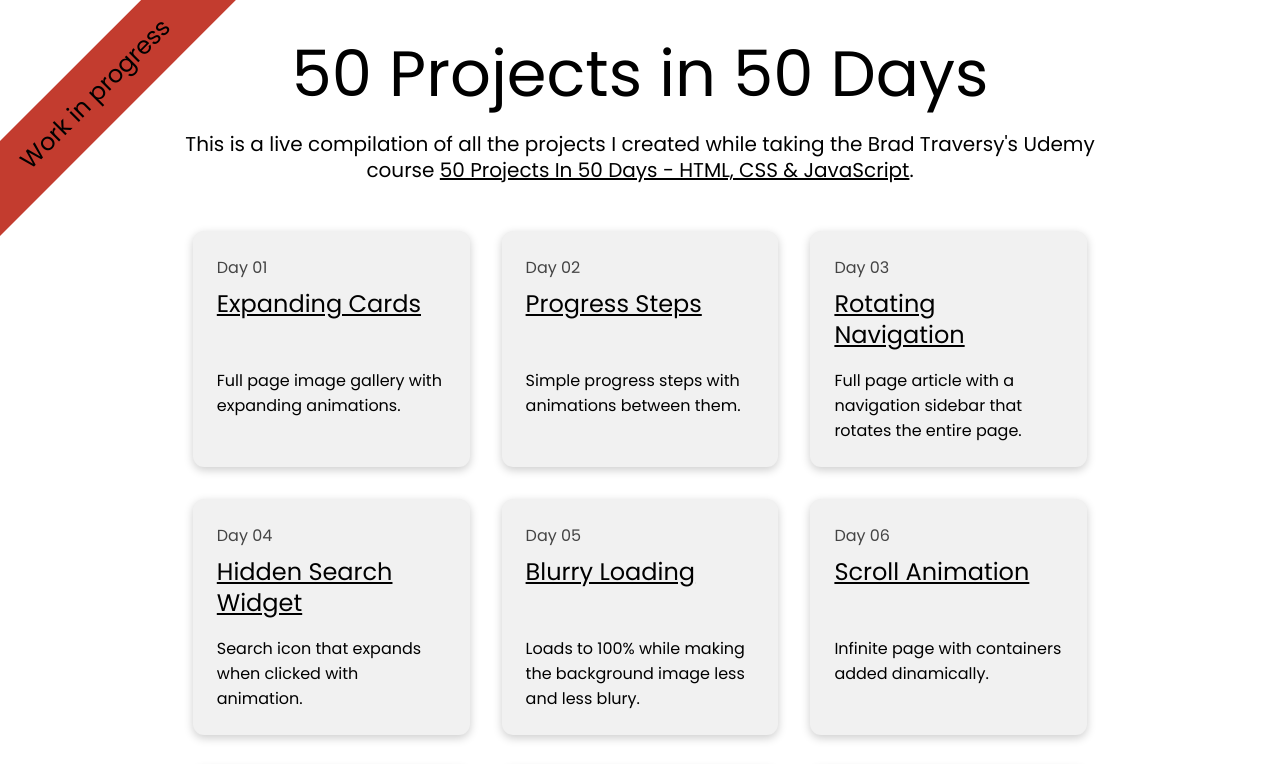
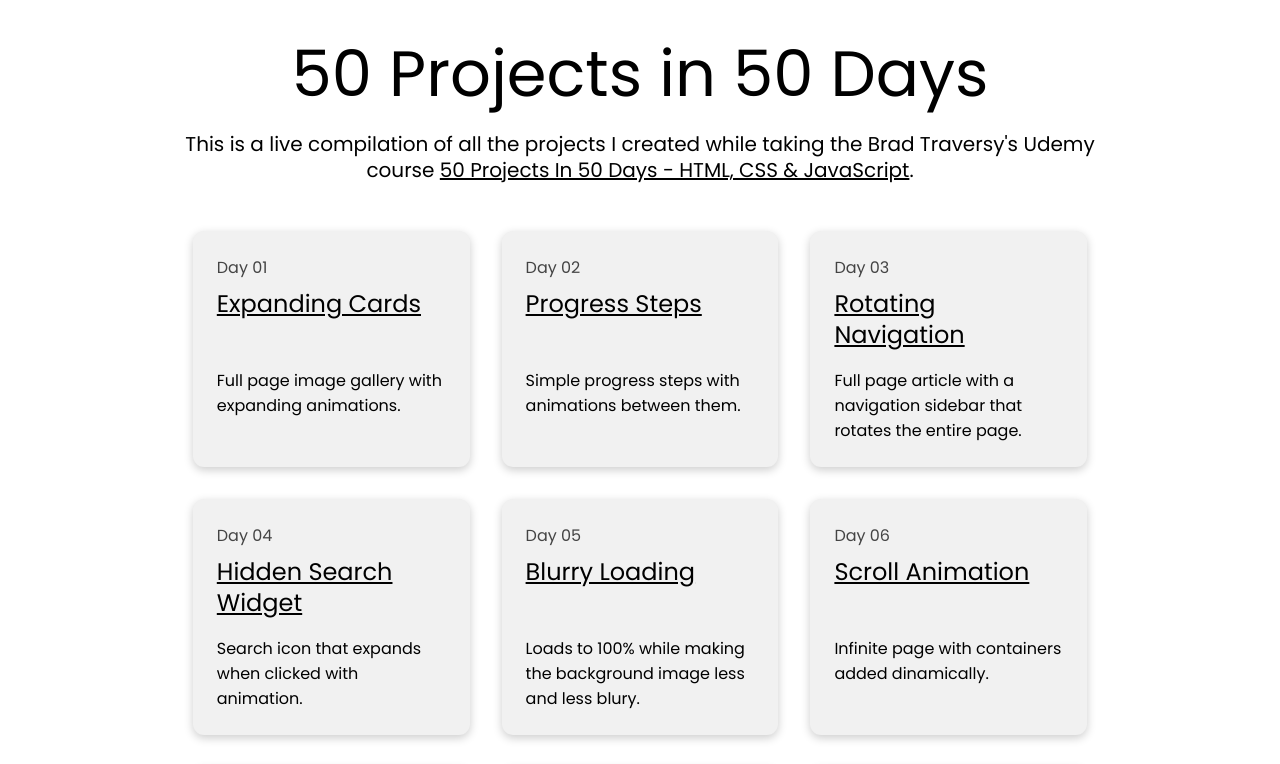
Before and after one commit to sos321/50projects, a plain HTML site: page index.html in a window 1280 px wide. Shown: the top 764 px of the page. Drawn offline with Linux system fonts and the light colour scheme.

Commit message:
Delete work in progress element

```diff
--- a/css/style.css
+++ b/css/style.css
@@ -2,24 +2,6 @@
   box-sizing: border-box;
   margin: 0;
   padding: 0;
-}
-
-/* TODO Delete */
-.work-in-progress {
-  position: absolute;
-  top: 60px;
-  left: -80px;
-
-  transform: rotate(-45deg);
-
-  background-color: rgb(195, 60, 47);
-
-  padding: 1rem;
-
-  width: 350px;
-
-  font-size: 1.5rem;
-  text-align: center;
 }
 
 h1,
--- a/index.html
+++ b/index.html
@@ -14,10 +14,11 @@
       rel="stylesheet"
     />
 
+    <link rel="shortcut icon" href="public/favicon.ico" type="image/x-icon" />
+
     <title>50 Projects in 50 Days</title>
   </head>
   <body>
-    <p class="work-in-progress">Work in progress</p>
     <h1 class="title">50 Projects in 50 Days</h1>
     <h5 class="description">
       This is a live compilation of all the projects I created while taking the
```
